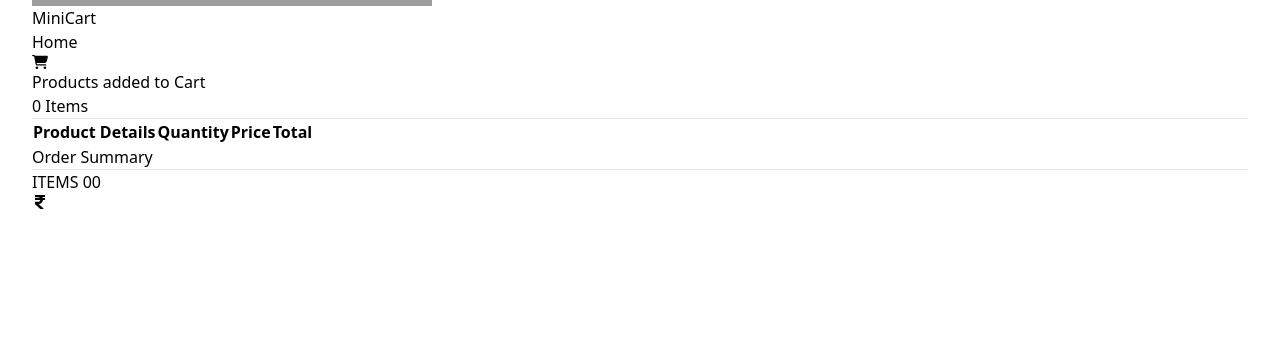
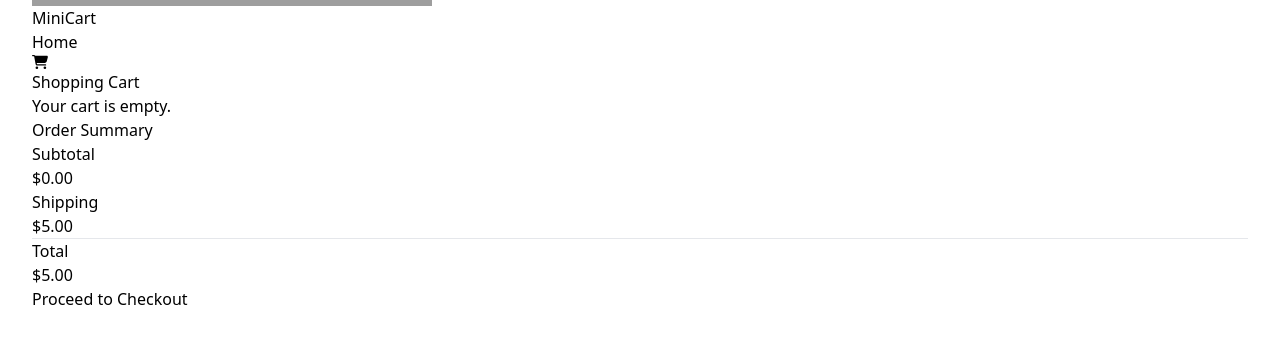
Before and after one commit to vivekabhale48/Mini-Cart-Redux, a React (Vite) app: page /cart in a window 1280 px wide. Shown: the part 326-670 px from the top of the page. Built offline with nearby package versions, Linux system fonts and the light colour scheme; grey boxes are pictures that could not be loaded.

Commit message:
implemented cart

```diff
--- a/src/components/CartSection.jsx
+++ b/src/components/CartSection.jsx
@@ -1,11 +1,14 @@
-import { useMemo, useState } from "react";
+import { useEffect, useMemo, useState } from "react";
 import { FaRupeeSign } from "react-icons/fa"
-import { useSelector } from "react-redux";
+import { useDispatch, useSelector } from "react-redux";
+import { addItemToCart, removeItemFromCart } from "../store/slices/cartSlice";
 
 export const CartSection = () => {
 
     const items = useSelector((state) => state.cart.items);
+    useEffect(() => {}, [items])
 
+    const dispatch = useDispatch();
     const findTheTotalCalculation = useMemo(() => {
         let totalValue = items.reduce((acc, item) => {
             return acc + item.quantity * item.price;
@@ -13,74 +16,171 @@ export const CartSection = () => {
         return totalValue
     }, [items])
 
+    function handleQuantityChange(item, parameter) {
+        if(parameter === 'increment') {
+            dispatch({
+                type: 'cart/addItemToCart',
+                payload: item,
+                meta: {type: 'increment'}
+            });
+        }
+        else {
+            dispatch({
+                type: 'cart/addItemToCart',
+                payload: item,
+                meta: {type: 'decrement'}
+            });
+        }
+    }
+
+    function handleRemove(id) {
+        console.log(id);
+        dispatch(removeItemFromCart(id))
+    }
+
     return (
-        <div className="cart-section mt-5 px-5 py-2">
-            <div className="flex gap-3 bg-slate-100">
-                <div className="p-2 flex-1">
-                    <div className="flex items-center justify-between">
-                        <h3 className="text-xl font-bold">Products added to Cart</h3>
-                        <h3 className="text-xl font-bold">{items.length} Items</h3>
-                    </div>
-                    <hr className="mt-5 mb-5 text-slate-800" />
-                    <div>
-                        <table className="border border-collapse w-full border-gray-200">
-                            <thead>
-                                <tr className="bg-gray-100">
-                                    <th className="border border-gray-300 px-4 py-2 w-2/4 uppercase">
-                                        Product Details
-                                    </th>
-                                    <th className="border border-gray-300 px-4 py-2 w-1/6 uppercase">
-                                        Quantity
-                                    </th>
-                                    <th className="border border-gray-300 px-4 py-2 w-1/6 uppercase">
-                                        Price
-                                    </th>
-                                    <th className="border border-gray-300 px-4 py-2 w-1/6 uppercase">
-                                        Total
-                                    </th>
-                                </tr>
-                            </thead>
-                            <tbody>
-                                {items.map((ele, index) => (
-                                    <tr key={index}>
-                                        <td className="p-2">
-                                            <span className="ml-4 font-[600] text-blue-800 text-[18px]">
-                                                {ele.name}
-                                            </span>
-                                        </td>
-                                        <td className="p-2 text-center">
-                                            <span className="font-[600] text-blue-800 text-[18px]">
-                                                {ele.quantity}
-                                            </span>
-                                        </td>
-                                        <td className="p-2 text-center">
-                                            <span className="font-[600] text-blue-800 text-[18px]">
-                                                {ele.price}
-                                            </span>
-                                        </td>
-                                        <td className="p-2 text-center">
-                                            <span className="font-[600] text-blue-800 text-[18px]">
-                                                {ele.quantity * ele.price}
-                                            </span>
-                                        </td>
-                                    </tr>
-                                ))}
-                            </tbody>
-                        </table>
-                    </div>
+        // <div className="cart-section mt-5 px-5 py-2">
+        //     <div className="flex gap-3 bg-slate-100">
+        //         <div className="p-2 flex-1">
+        //             <div className="flex items-center justify-between">
+        //                 <h3 className="text-xl font-bold">Products added to Cart</h3>
+        //                 <h3 className="text-xl font-bold">{items.length} Items</h3>
+        //             </div>
+        //             <hr className="mt-5 mb-5 text-slate-800" />
+        //             <div>
+        //                 <table className="border border-collapse w-full border-gray-200">
+        //                     <thead>
+        //                         <tr className="bg-gray-100">
+        //                             <th className="border border-gray-300 px-4 py-2 w-2/4 uppercase">
+        //                                 Product Details
+        //                             </th>
+        //                             <th className="border border-gray-300 px-4 py-2 w-1/6 uppercase">
+        //                                 Quantity
+        //                             </th>
+        //                             <th className="border border-gray-300 px-4 py-2 w-1/6 uppercase">
+        //                                 Price
+        //                             </th>
+        //                             <th className="border border-gray-300 px-4 py-2 w-1/6 uppercase">
+        //                                 Total
+        //                             </th>
+        //                         </tr>
+        //                     </thead>
+        //                     <tbody>
+        //                         {items.map((ele, index) => (
+        //                             <tr key={index}>
+        //                                 <td className="p-2">
+        //                                     <span className="ml-4 font-[600] text-blue-800 text-[18px]">
+        //                                         {ele.name}
+        //                                     </span>
+        //                                 </td>
+        //                                 <td className="p-2 text-center">
+        //                                     <span className="font-[600] text-blue-800 text-[18px]">
+        //                                         {ele.quantity}
+        //                                     </span>
+        //                                 </td>
+        //                                 <td className="p-2 text-center">
+        //                                     <span className="font-[600] text-blue-800 text-[18px]">
+        //                                         {ele.price}
+        //                                     </span>
+        //                                 </td>
+        //                                 <td className="p-2 text-center">
+        //                                     <span className="font-[600] text-blue-800 text-[18px]">
+        //                                         {ele.quantity * ele.price}
+        //                                     </span>
+        //                                 </td>
+        //                             </tr>
+        //                         ))}
+        //                     </tbody>
+        //                 </table>
+        //             </div>
+        //         </div>
+
+        //         <div className="bg-[#CBC3E3] flex-1">
+        //             <div>
+        //                 <h3 className="text-xl font-bold mt-2 px-2">Order Summary</h3>
+        //                 <hr className="mt-5 mb-5 border-gray-500 mx-2" />
+        //             </div>
+        //             <div className="text-[16px] px-2 font-bold flex justify-between items-center">
+        //                 <span>ITEMS {items.length}</span>
+        //                 <span className="flex items-center justify-center">
+        //                     {findTheTotalCalculation} <FaRupeeSign />
+        //                 </span>
+        //             </div>
+        //         </div>
+        //     </div>
+        // </div>
+
+        //new
+        <div className="p-4">
+            <h1 className="text-2xl font-bold mb-6 text-center">Shopping Cart</h1>
+            <div className="grid grid-cols-1 lg:grid-cols-3 gap-6">
+                {/* Cart Items Section */}
+                <div className="lg:col-span-2">
+                    {items.length > 0 ? (
+                        items.map((item) => (
+                            <div
+                                key={item.id}
+                                className="flex items-center justify-between border rounded-lg p-4 mb-4 shadow-sm hover:shadow-md transition-shadow"
+                            >
+                                <img
+                                    src={item.image}
+                                    alt={item.title}
+                                    className="h-20 w-20 object-contain"
+                                />
+                                <div className="flex-1 mx-4">
+                                    <h2 className="font-semibold text-lg mb-1">{item.title}</h2>
+                                    <p className="text-gray-600">Price: ${item.price}</p>
+                                </div>
+                                <div className="flex items-center space-x-2">
+                                    <button
+                                        disabled={item.quantity === 1 ? true : false}
+                                        onClick={() => handleQuantityChange(item, 'decrement')}
+                                        className="px-2 py-1 disabled:bg-gray-200 disabled:cursor-not-allowed border rounded hover:bg-gray-200"
+                                    >
+                                        -
+                                    </button>
+                                    <span className="font-semibold">{item.quantity}</span>
+                                    <button
+                                        onClick={() => handleQuantityChange(item, 'increment')}
+                                        className="px-2 py-1 border rounded hover:bg-gray-200"
+                                    >
+                                        +
+                                    </button>
+                                </div>
+                                <button
+                                    onClick={() => handleRemove(item.id)}
+                                    className="text-red-500 hover:text-red-700 ml-4"
+                                >
+                                    Remove
+                                </button>
+                            </div>
+                        ))
+                    ) : (
+                        <p className="text-center text-gray-500">Your cart is empty.</p>
+                    )}
                 </div>
 
-                <div className="bg-[#CBC3E3] flex-1">
-                    <div>
-                        <h3 className="text-xl font-bold mt-2 px-2">Order Summary</h3>
-                        <hr className="mt-5 mb-5 border-gray-500 mx-2" />
+                {/* Order Summary Section */}
+                <div className="border rounded-lg p-4 shadow-sm">
+                    <h2 className="text-lg font-bold mb-4">Order Summary</h2>
+                    <div className="flex justify-between mb-2">
+                        <p className="text-gray-600">Subtotal</p>
+                        <p className="font-semibold">${findTheTotalCalculation.toFixed(2)}</p>
                     </div>
-                    <div className="text-[16px] px-2 font-bold flex justify-between items-center">
-                        <span>ITEMS {items.length}</span>
-                        <span className="flex items-center justify-center">
-                            {findTheTotalCalculation} <FaRupeeSign />
-                        </span>
+                    <div className="flex justify-between mb-4">
+                        <p className="text-gray-600">Shipping</p>
+                        <p className="font-semibold">$5.00</p>
                     </div>
+                    <hr className="mb-4" />
+                    <div className="flex justify-between text-lg font-bold">
+                        <p>Total</p>
+                        <p>${(findTheTotalCalculation + 5).toFixed(2)}</p>
+                    </div>
+                    <button
+                        className="w-full bg-blue-500 text-white py-2 mt-4 rounded hover:bg-blue-600"
+                    >
+                        Proceed to Checkout
+                    </button>
                 </div>
             </div>
         </div>
```
Also changed, not shown: src/components/HomepageSection.jsx (+6 -1 lines), src/store/slices/cartSlice.js (+15 -2 lines).
